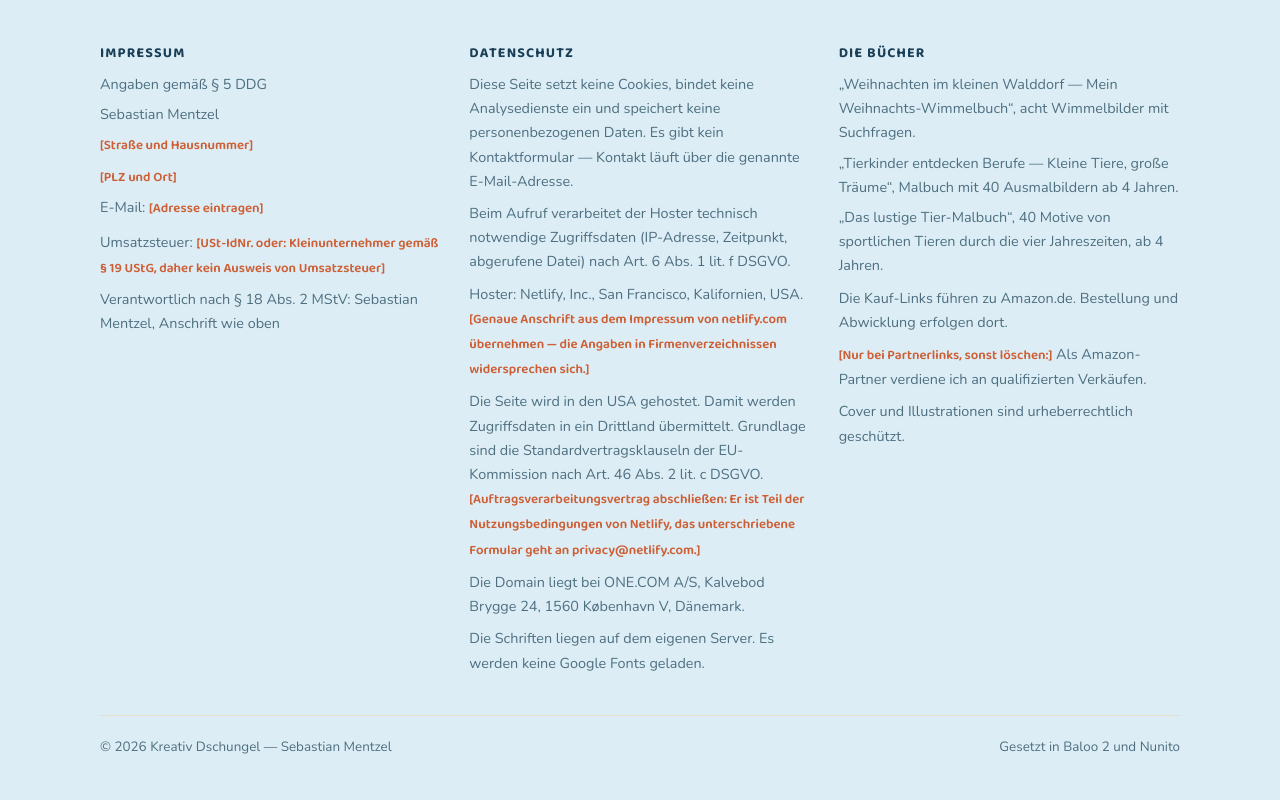
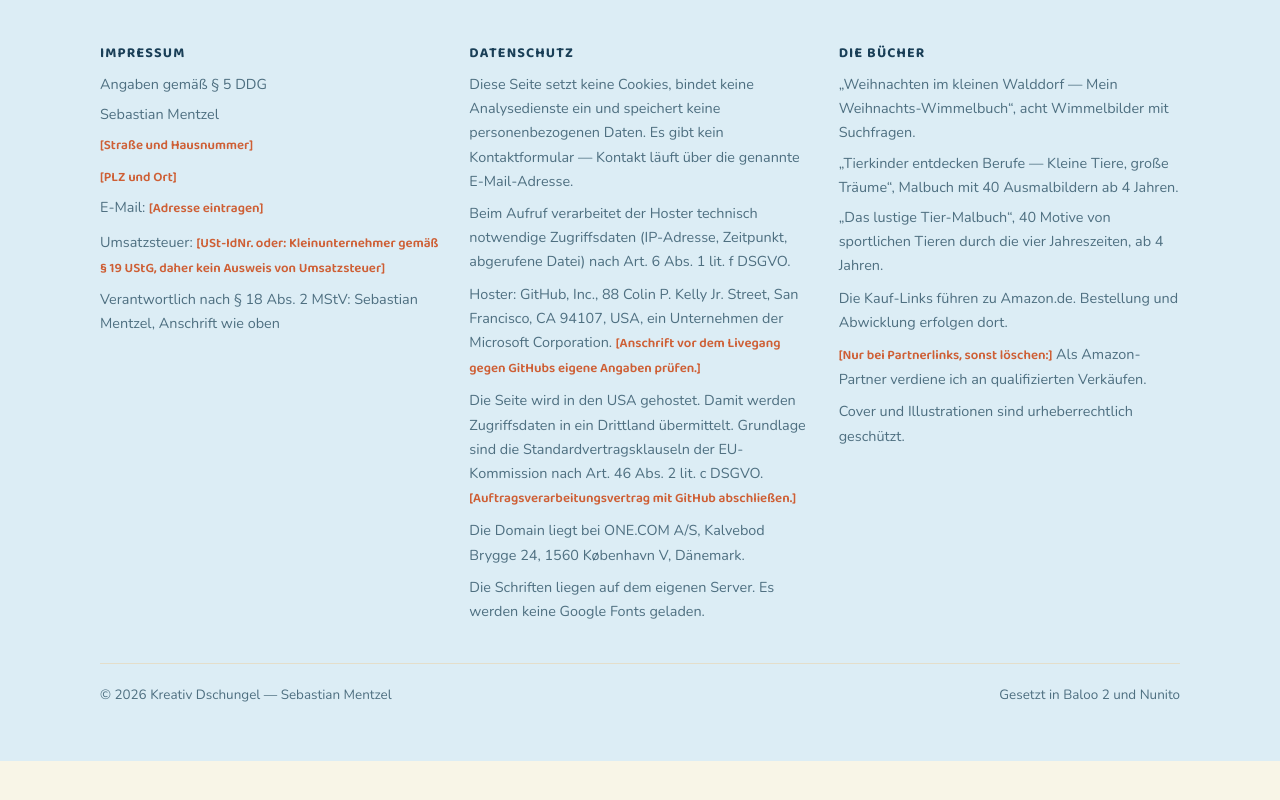
Before and after one commit to doppelkind/kreativdschungel, a plain HTML site: page index.html in a window 1280 px wide. Shown: the part 8363-9163 px from the top of the page. After the commit the page ends 9124 px from the top, so only its background shows below. Drawn offline with Linux system fonts and the light colour scheme.

Commit message:
Auf GitHub Pages umstellen
Hosting über GitHub Pages statt Netlify — kein zusätzliches Konto nötig, die
Auslieferung läuft direkt aus diesem Repository. netlify.toml entfernt,
.nojekyll ergänzt, damit GitHub die Dateien unverändert ausliefert.

robots.txt sperrt vorerst alle Suchmaschinen aus. Das ist Absicht: Solange im
Impressum Anschrift und E-Mail-Adresse fehlen, soll die Seite nicht in den
Index geraten. Der freigebende Block steht auskommentiert in der Datei.

Datenschutz: Hoster ist jetzt GitHub, Inc. in den USA, der Absatz zur
Drittlandsübermittlung bleibt entsprechend stehen.

README von lokalen Pfaden und internen Notizen bereinigt, weil das Repository
öffentlich wird.

Co-Authored-By: Claude Opus 5 <noreply@anthropic.com>

```diff
--- a/index.html
+++ b/index.html
@@ -557,8 +557,8 @@ footer.site{background:var(--himmel-hell); padding-block:46px 54px;
         <h3>Datenschutz</h3>
         <p>Diese Seite setzt keine Cookies, bindet keine Analysedienste ein und speichert keine personenbezogenen Daten. Es gibt kein Kontaktformular — Kontakt läuft über die genannte E-Mail-Adresse.</p>
         <p style="margin-top:8px">Beim Aufruf verarbeitet der Hoster technisch notwendige Zugriffsdaten (IP-Adresse, Zeitpunkt, abgerufene Datei) nach Art. 6 Abs. 1 lit. f DSGVO.</p>
-        <p style="margin-top:8px">Hoster: Netlify, Inc., San Francisco, Kalifornien, USA. <span class="fuell">[Genaue Anschrift aus dem Impressum von netlify.com &#252;bernehmen &#8212; die Angaben in Firmenverzeichnissen widersprechen sich.]</span></p>
-        <p style="margin-top:8px">Die Seite wird in den USA gehostet. Damit werden Zugriffsdaten in ein Drittland &#252;bermittelt. Grundlage sind die Standardvertragsklauseln der EU-Kommission nach Art. 46 Abs. 2 lit. c DSGVO. <span class="fuell">[Auftragsverarbeitungsvertrag abschlie&#223;en: Er ist Teil der Nutzungsbedingungen von Netlify, das unterschriebene Formular geht an privacy@netlify.com.]</span></p>
+        <p style="margin-top:8px">Hoster: GitHub, Inc., 88 Colin P. Kelly Jr. Street, San Francisco, CA 94107, USA, ein Unternehmen der Microsoft Corporation. <span class="fuell">[Anschrift vor dem Livegang gegen GitHubs eigene Angaben pr&#252;fen.]</span></p>
+        <p style="margin-top:8px">Die Seite wird in den USA gehostet. Damit werden Zugriffsdaten in ein Drittland &#252;bermittelt. Grundlage sind die Standardvertragsklauseln der EU-Kommission nach Art. 46 Abs. 2 lit. c DSGVO. <span class="fuell">[Auftragsverarbeitungsvertrag mit GitHub abschlie&#223;en.]</span></p>
         <p style="margin-top:8px">Die Domain liegt bei ONE.COM A/S, Kalvebod Brygge 24, 1560 K&#248;benhavn V, D&#228;nemark.</p>
         <p style="margin-top:8px">Die Schriften liegen auf dem eigenen Server. Es werden keine Google Fonts geladen.</p>
       </div>
```
Also changed, not shown: robots.txt, 3 other files.
